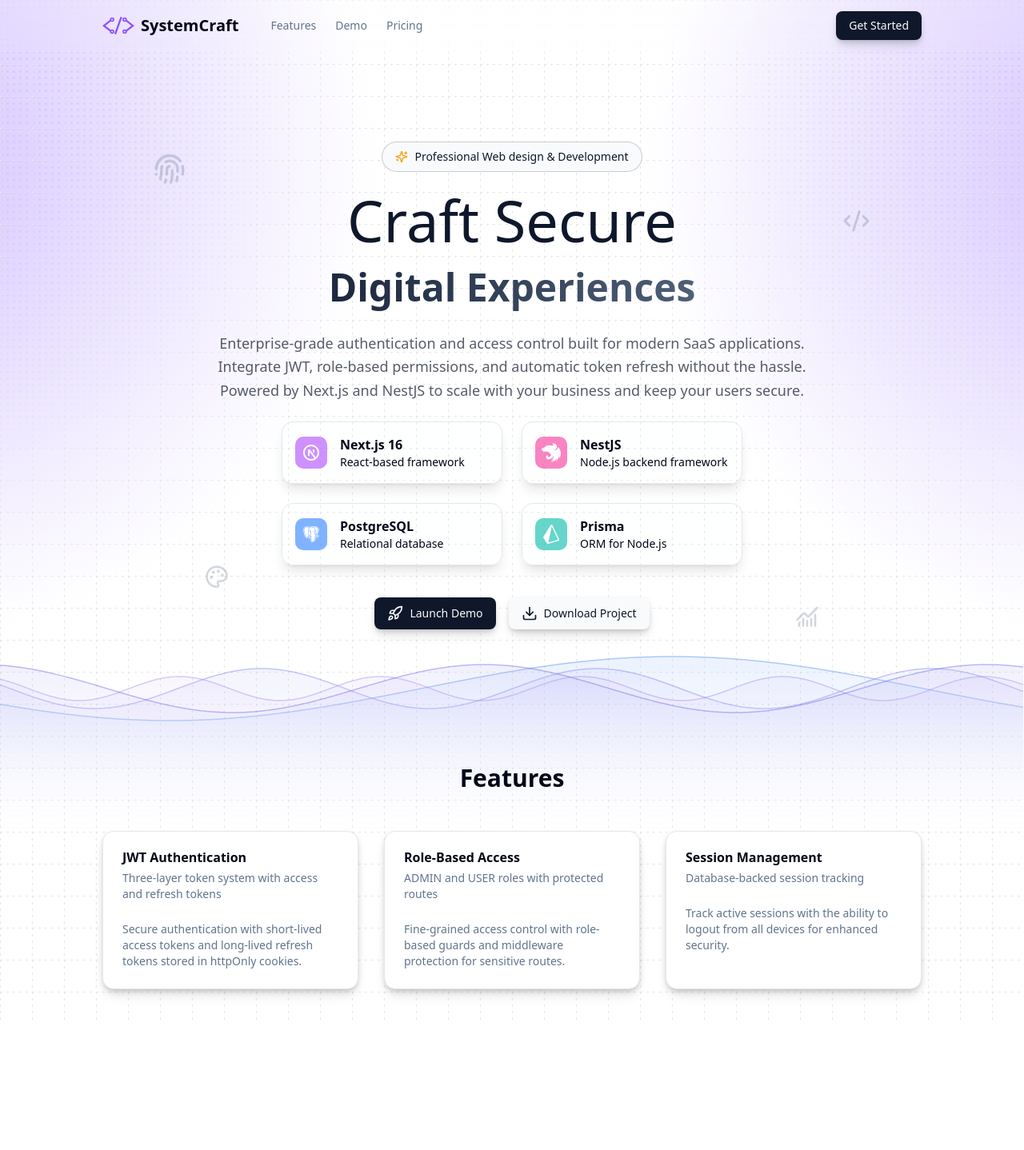
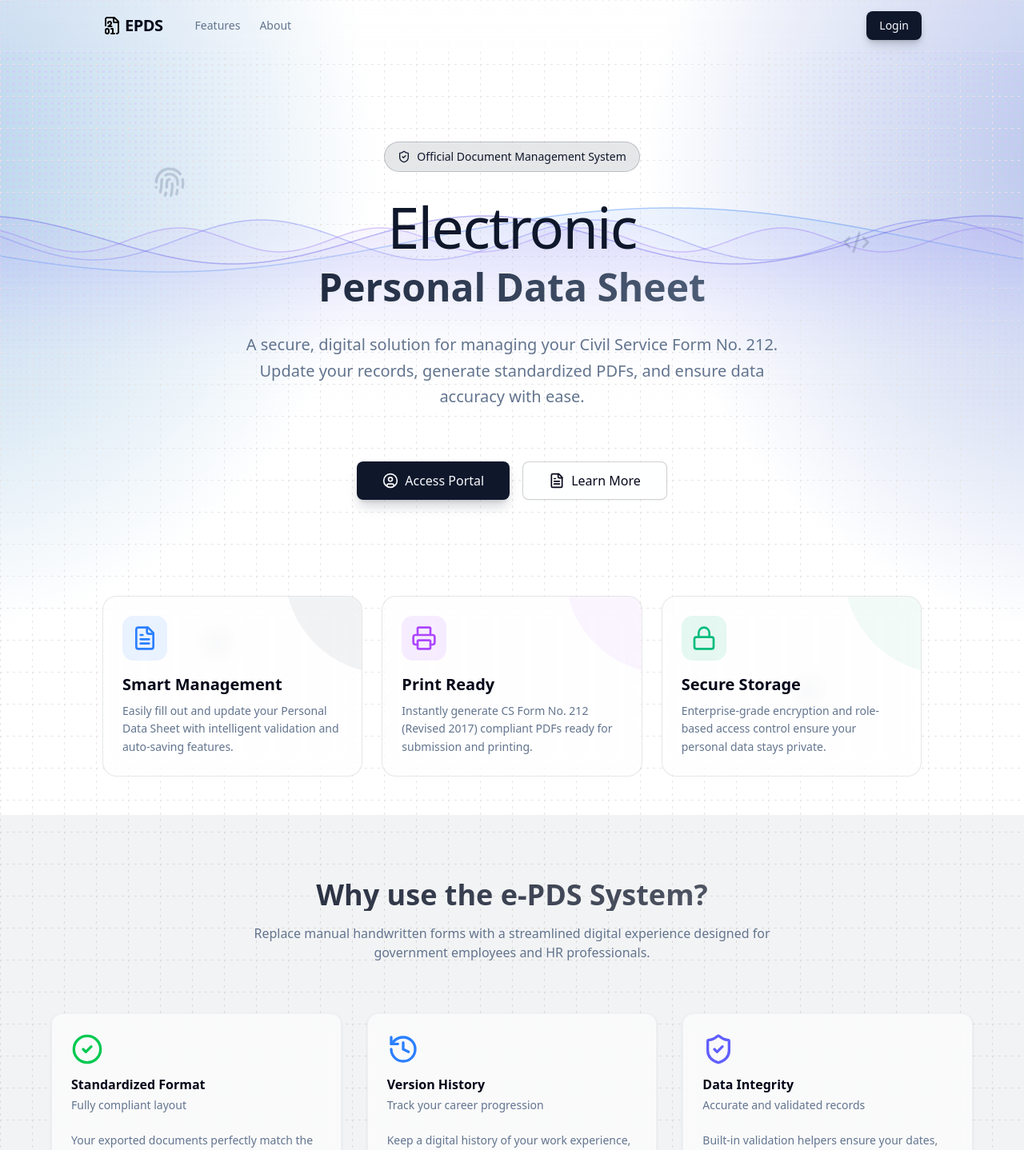
Before and after one commit to rayku-dev/SDO-HRMS, a Next.js app in the folder frontend/: page / in a window 1280 px wide. Shown: the top 1438 px of the page at 80% size. Before the commit the page ends 1277 px from the top, so only its background shows below. Built offline with nearby package versions, Linux system fonts and the light colour scheme.

Commit message:
update landing page

```diff
--- a/frontend/app/page.tsx
+++ b/frontend/app/page.tsx
@@ -1,10 +1,14 @@
 import Link from "next/link";
 import { Button } from "@/components/ui/button";
-import { DownloadIcon, Rocket, Sparkles } from "lucide-react";
-import { RiNextjsLine } from "react-icons/ri";
-import { SiNestjs } from "react-icons/si";
-import { BiLogoPostgresql } from "react-icons/bi";
-import { SiPrisma } from "react-icons/si";
+import {
+  FileText,
+  ShieldCheck,
+  Printer,
+  UserCircle,
+  CheckCircle2,
+  Lock,
+  History,
+} from "lucide-react";
 import {
   Card,
   CardContent,
@@ -20,13 +24,13 @@ import Header from "@/components/header";
 export default function HomePage() {
   return (
     <div
-      className="min-h-screen w-full relative"
+      className="min-h-screen w-full relative overflow-x-hidden"
       style={{
         backgroundImage: `
           linear-gradient(to right, transparent 1px, transparent 1px),
           linear-gradient(to bottom, transparent, transparent 1px),
-          radial-gradient(circle 600px at -10% 200px, #d5c5ff, transparent),
-          radial-gradient(circle 600px at 110% 200px, #d5c5ff, transparent)
+          radial-gradient(circle 600px at -10% 200px, #aecfe8, transparent),
+          radial-gradient(circle 600px at 110% 200px, #aebfe8, transparent)
         `,
         backgroundSize: `
           96px 64px,
@@ -37,145 +41,174 @@ export default function HomePage() {
       }}
     >
       <GridBackground />
-      <SoundWaveAnimation className="bottom-4 -translate-y-1/2" />
+      <SoundWaveAnimation className="translate-y-1/4 opacity-50" />
       <Header />
+
       {/* Hero Section */}
-      <section className="pb-4 relative">
+      <section className="pb-12 pt-8 relative">
         <FloatingIcons />
-        <div className="container mx-auto px-4 space-y-6">
-          <div className="max-w-3xl mx-auto text-center space-y-6 pb-8 pt-6 md:pb-12 md:pt-10 lg:py-28 overflow-hidden">
-            <div className="inline-flex items-center gap-2 px-4 py-2 rounded-full bg-primary-foreground border border-primary/20 mb-6 animate-fade-in-up">
-              <Sparkles className="w-4 h-4 text-amber-500" />
+        <div className="container mx-auto px-4 space-y-8">
+          <div className="max-w-4xl mx-auto text-center space-y-8 pt-10 md:pt-20 pb-12">
+            <div className="inline-flex items-center gap-2 px-4 py-2 rounded-full bg-primary/10 border border-primary/20 backdrop-blur-sm animate-fade-in-up">
+              <ShieldCheck className="w-4 h-4 text-primary" />
               <span className="text-sm font-medium text-primary">
-                Professional Web design & Development
+                Official Document Management System
               </span>
             </div>
-            <h1 className="font-mono text-5xl md:text-6xl lg:text-7xl text-primary text-balance">
-              Craft Secure
-            </h1>
-            <h1 className="font-semibold text-3xl md:text-4xl lg:text-5xl gradient-text text-balance pb-2">
-              Digital Experiences
-            </h1>
-            <p className="text-md sm:text-lg text-secondary-foreground/70 max-w-3xl mx-auto animate-fade-in-up animate-delay-100 leading-relaxed">
-              Enterprise‑grade authentication and access control built for
-              modern SaaS applications. Integrate JWT, role‑based permissions,
-              and automatic token refresh without the hassle. Powered by Next.js
-              and NestJS to scale with your business and keep your users secure.
+
+            <div className="space-y-4">
+              <h1 className="font-mono text-4xl sm:text-5xl md:text-6xl lg:text-7xl text-primary text-balance tracking-tight">
+                Electronic
+              </h1>
+              <h1 className="font-bold text-2xl sm:text-3xl md:text-4xl lg:text-5xl gradient-text text-balance">
+                Personal Data Sheet
+              </h1>
+            </div>
+
+            <p className="text-lg md:text-xl text-muted-foreground max-w-2xl mx-auto animate-fade-in-up animate-delay-100 leading-relaxed font-light">
+              A secure, digital solution for managing your Civil Service Form
+              No. 212. Update your records, generate standardized PDFs, and
+              ensure data accuracy with ease.
             </p>
 
-            {/* Tech Stack Section */}
-            <div className="grid md:grid-cols-2 gap-6 max-w-xl mx-auto text-start relative">
-              {/* Next.js */}
-              <div className="flex items-center bg-card/10 p-4 rounded-xl shadow-lg border border-border hover:border-accent/50 hover:shadow-xl transition-all">
-                <div className="w-10 h-10 bg-purple-500/60 rounded-lg flex items-center justify-center mr-4 shrink-0">
-                  <RiNextjsLine className="text-white text-2xl" />
+            <div className="flex flex-col sm:flex-row gap-4 justify-center pt-8 animate-fade-in-up animate-delay-200 relative z-10">
+              <Button
+                size="lg"
+                className="bg-primary text-primary-foreground hover:bg-primary/90 shadow-lg shadow-primary/20 hover:shadow-primary/40 transition-all duration-300 hover:scale-105 h-12 px-8 text-base"
+              >
+                <Link href="/login" className="flex items-center gap-2">
+                  <UserCircle className="size-5" />
+                  Access Portal
+                </Link>
+              </Button>
+              <Button
+                size="lg"
+                variant="outline"
+                className="bg-background/50 backdrop-blur-sm border-primary/20 hover:bg-primary/5 text-foreground hover:text-primary transition-all duration-300 hover:scale-105 h-12 px-8 text-base"
+              >
+                <Link href="#features" className="flex items-center gap-2">
+                  <FileText className="size-5" />
+                  Learn More
+                </Link>
+              </Button>
+            </div>
+          </div>
+
+          {/* Key Benefits Grid */}
+          <div className="grid md:grid-cols-3 gap-6 max-w-5xl mx-auto pt-10">
+            {/* Smart Management */}
+            <div className="group relative overflow-hidden bg-card/40 backdrop-blur-md p-6 rounded-2xl border border-primary/10 hover:border-primary/30 transition-all duration-300 hover:shadow-lg hover:shadow-primary/5">
+              <div className="absolute top-0 right-0 w-32 h-32 bg-primary/5 rounded-bl-full -mr-8 -mt-8 transition-transform group-hover:scale-110" />
+              <div className="relative z-10 flex flex-col items-start gap-4">
+                <div className="p-3 bg-blue-500/10 rounded-xl text-blue-500">
+                  <FileText className="size-8" />
                 </div>
                 <div>
-                  <p className="font-semibold">Next.js 16</p>
-                  <p className="text-sm">React-based framework</p>
-                </div>
-              </div>
-
-              {/* NestJS */}
-              <div className="flex items-center bg-card/10 p-4 rounded-xl shadow-lg border border-border hover:border-accent/50 hover:shadow-xl transition-all">
-                <div className="w-10 h-10 bg-pink-500/60 rounded-lg flex items-center justify-center mr-4 shrink-0">
-                  <SiNestjs className="text-white text-2xl" />
-                </div>
-                <div>
-                  <p className="font-semibold">NestJS</p>
-                  <p className="text-sm">Node.js backend framework</p>
-                </div>
-              </div>
-
-              {/* PostgreSQL */}
-              <div className="flex items-center bg-card/10 p-4 rounded-xl shadow-lg border border-border hover:border-accent/50 hover:shadow-xl transition-all">
-                <div className="w-10 h-10 bg-blue-500/60 rounded-lg flex items-center justify-center mr-4 shrink-0">
-                  <BiLogoPostgresql className="text-white text-2xl" />
-                </div>
-                <div>
-                  <p className="font-semibold">PostgreSQL</p>
-                  <p className="text-sm">Relational database</p>
-                </div>
-              </div>
-
-              {/* Prisma */}
-              <div className="flex items-center bg-card/10 p-4 rounded-xl shadow-lg border border-border hover:border-accent/50 hover:shadow-xl transition-all">
-                <div className="w-10 h-10 bg-teal-500/60 rounded-lg flex items-center justify-center mr-4 shrink-0">
-                  <SiPrisma className="text-white text-2xl" />
-                </div>
-                <div>
-                  <p className="font-semibold">Prisma</p>
-                  <p className="text-sm">ORM for Node.js</p>
+                  <h3 className="text-xl font-semibold mb-2">
+                    Smart Management
+                  </h3>
+                  <p className="text-muted-foreground text-sm leading-relaxed">
+                    Easily fill out and update your Personal Data Sheet with
+                    intelligent validation and auto-saving features.
+                  </p>
                 </div>
               </div>
             </div>
 
-            <div className="flex gap-4 justify-center pt-4 relative">
-              <Button
-                size="lg"
-                className="bg-primary text-primary-foreground hover:bg-primary/90 shadow-lg drop-shadow-md hover:shadow-xl transition-all duration-300 hover:scale-105"
-              >
-                <Rocket className="size-5" />
-                <Link href="/login">Launch Demo</Link>
-              </Button>
-              <Button
-                size="lg"
-                className="bg-primary-foreground text-primary hover:bg-primary-foreground/90 shadow-lg drop-shadow-md hover:shadow-xl transition-all duration-300 hover:scale-105"
-              >
-                <DownloadIcon className="size-5" />
-                <Link href="/register">Download Project</Link>
-              </Button>
+            {/* Print Ready */}
+            <div className="group relative overflow-hidden bg-card/40 backdrop-blur-md p-6 rounded-2xl border border-primary/10 hover:border-primary/30 transition-all duration-300 hover:shadow-lg hover:shadow-primary/5">
+              <div className="absolute top-0 right-0 w-32 h-32 bg-purple-500/5 rounded-bl-full -mr-8 -mt-8 transition-transform group-hover:scale-110" />
+              <div className="relative z-10 flex flex-col items-start gap-4">
+                <div className="p-3 bg-purple-500/10 rounded-xl text-purple-500">
+                  <Printer className="size-8" />
+                </div>
+                <div>
+                  <h3 className="text-xl font-semibold mb-2">Print Ready</h3>
+                  <p className="text-muted-foreground text-sm leading-relaxed">
+                    Instantly generate CS Form No. 212 (Revised 2017) compliant
+                    PDFs ready for submission and printing.
+                  </p>
+                </div>
+              </div>
+            </div>
+
+            {/* Secure & Private */}
+            <div className="group relative overflow-hidden bg-card/40 backdrop-blur-md p-6 rounded-2xl border border-primary/10 hover:border-primary/30 transition-all duration-300 hover:shadow-lg hover:shadow-primary/5">
+              <div className="absolute top-0 right-0 w-32 h-32 bg-emerald-500/5 rounded-bl-full -mr-8 -mt-8 transition-transform group-hover:scale-110" />
+              <div className="relative z-10 flex flex-col items-start gap-4">
+                <div className="p-3 bg-emerald-500/10 rounded-xl text-emerald-500">
+                  <Lock className="size-8" />
+                </div>
+                <div>
+                  <h3 className="text-xl font-semibold mb-2">Secure Storage</h3>
+                  <p className="text-muted-foreground text-sm leading-relaxed">
+                    Enterprise-grade encryption and role-based access control
+                    ensure your personal data stays private.
+                  </p>
+                </div>
+              </div>
             </div>
           </div>
         </div>
       </section>
 
-      {/* Features Section */}
-      <section className="py-10 relative">
+      {/* Detailed Features Section */}
+      <section id="features" className="py-20 relative bg-primary/5">
         <div className="container mx-auto px-4">
-          <h2 className="text-3xl font-bold text-center mb-12">Features</h2>
-          <div className="grid md:grid-cols-3 gap-8 max-w-5xl mx-auto">
-            <Card className="shadow-lg drop-shadow-md hover:shadow-xl hover:border-accent/50 transition-all duration-300">
+          <div className="text-center mb-16 space-y-4">
+            <h2 className="text-3xl md:text-4xl font-bold bg-clip-text text-transparent bg-gradient-to-r from-primary to-primary/60">
+              Why use the e-PDS System?
+            </h2>
+            <p className="text-muted-foreground max-w-2xl mx-auto">
+              Replace manual handwritten forms with a streamlined digital
+              experience designed for government employees and HR professionals.
+            </p>
+          </div>
+
+          <div className="grid md:grid-cols-2 lg:grid-cols-3 gap-8 max-w-6xl mx-auto">
+            <Card className="bg-background/60 backdrop-blur-sm border-border/50 shadow-sm hover:shadow-md transition-all duration-300">
               <CardHeader>
-                <CardTitle>JWT Authentication</CardTitle>
+                <CheckCircle2 className="w-10 h-10 text-green-500 mb-2" />
+                <CardTitle>Standardized Format</CardTitle>
+                <CardDescription>Fully compliant layout</CardDescription>
+              </CardHeader>
+              <CardContent>
+                <p className="text-sm text-muted-foreground">
+                  Your exported documents perfectly match the Civil Service
+                  Commission's required format, eliminating rejection risks due
+                  to formatting errors.
+                </p>
+              </CardContent>
+            </Card>
+
+            <Card className="bg-background/60 backdrop-blur-sm border-border/50 shadow-sm hover:shadow-md transition-all duration-300">
+              <CardHeader>
+                <History className="w-10 h-10 text-blue-500 mb-2" />
+                <CardTitle>Version History</CardTitle>
+                <CardDescription>Track your career progression</CardDescription>
+              </CardHeader>
+              <CardContent>
+                <p className="text-sm text-muted-foreground">
+                  Keep a digital history of your work experience, educational
+                  background, and achievements. easily look back at your career
+                  milestones.
+                </p>
+              </CardContent>
+            </Card>
+
+            <Card className="bg-background/60 backdrop-blur-sm border-border/50 shadow-sm hover:shadow-md transition-all duration-300">
+              <CardHeader>
+                <ShieldCheck className="w-10 h-10 text-indigo-500 mb-2" />
+                <CardTitle>Data Integrity</CardTitle>
                 <CardDescription>
-                  Three-layer token system with access and refresh tokens
+                  Accurate and validated records
                 </CardDescription>
               </CardHeader>
               <CardContent>
                 <p className="text-sm text-muted-foreground">
-                  Secure authentication with short-lived access tokens and
-                  long-lived refresh tokens stored in httpOnly cookies.
-                </p>
-              </CardContent>
-            </Card>
-
-            <Card className="shadow-lg drop-shadow-md hover:shadow-xl hover:border-accent/50 transition-all duration-300">
-              <CardHeader>
-                <CardTitle>Role-Based Access</CardTitle>
-                <CardDescription>
-                  ADMIN and USER roles with protected routes
-                </CardDescription>
-              </CardHeader>
-              <CardContent>
-                <p className="text-sm text-muted-foreground">
-                  Fine-grained access control with role-based guards and
-                  middleware protection for sensitive routes.
-                </p>
-              </CardContent>
-            </Card>
-
-            <Card className="shadow-lg drop-shadow-md hover:shadow-xl hover:border-accent/50 transition-all duration-300">
-              <CardHeader>
-                <CardTitle>Session Management</CardTitle>
-                <CardDescription>
-                  Database-backed session tracking
-                </CardDescription>
-              </CardHeader>
-              <CardContent>
-                <p className="text-sm text-muted-foreground">
-                  Track active sessions with the ability to logout from all
-                  devices for enhanced security.
+                  Built-in validation helpers ensure your dates, names, and
+                  other critical information are entered correctly before
+                  submission.
                 </p>
               </CardContent>
             </Card>
@@ -185,5 +218,3 @@ export default function HomePage() {
     </div>
   );
 }
-
-// here is a sample code for frontend/app/page.tsx
--- a/frontend/components/header.tsx
+++ b/frontend/components/header.tsx
@@ -1,15 +1,19 @@
-import AppIcon from "@/components/icons/app-icon";
 import Link from "next/link";
 import { Button } from "./ui/button";
+import Logo201 from "./icons/epds-icon";
 
 export default function Header() {
   return (
     <header className="sticky top-0 z-40 w-full backdrop-blur-md bg-white/5 border-b border-white/10">
       <div className="container max-w-5xl flex h-16 items-center space-x-4 sm:justify-between sm:space-x-0 mx-auto">
         <div className="flex gap-6 md:gap-10">
-          <Link href="/" className="flex items-center space-x-2">
-            <AppIcon className="h-10 w-10 text-violet-500" />
-            <span className="inline-block font-bold text-xl">SystemCraft</span>
+          <Link href="/" className="flex items-center space-x-1">
+            <div className="rounded-md">
+              <Logo201 className="h-6 w-6 text-primary" />
+            </div>
+            <span className="inline-block font-bold text-xl tracking-tight">
+              EPDS
+            </span>
           </Link>
           <nav className="hidden gap-6 md:flex">
             <Link
@@ -19,16 +23,10 @@ export default function Header() {
               Features
             </Link>
             <Link
-              href="#demo"
+              href="/about"
               className="flex items-center text-sm font-medium text-muted-foreground transition-colors hover:text-primary"
             >
-              Demo
-            </Link>
-            <Link
-              href="#pricing"
-              className="flex items-center text-sm font-medium text-muted-foreground transition-colors hover:text-primary"
-            >
-              Pricing
+              About
             </Link>
           </nav>
         </div>
@@ -37,7 +35,7 @@ export default function Header() {
             asChild
             className="bg-primary text-primary-foreground hover:bg-primary/90 shadow-lg drop-shadow-md hover:shadow-xl transition-all duration-300 hover:scale-105"
           >
-            <Link href="/login">Get Started</Link>
+            <Link href="/login">Login</Link>
           </Button>
         </div>
       </div>
--- /dev/null
+++ b/frontend/components/icons/epds-icon.tsx
@@ -0,0 +1,65 @@
+import React from "react";
+import { JSX } from "react/jsx-runtime";
+
+const Logo201 = (
+  props: JSX.IntrinsicAttributes & React.SVGProps<SVGSVGElement>,
+) => (
+  <svg
+    width={24}
+    height={24}
+    viewBox="0 0 24 24"
+    fill="none"
+    xmlns="http://www.w3.org/2000/svg"
+    {...props} // allows you to pass className, style, etc.
+  >
+    <path
+      d="M4 12V4.00001C4 3.46957 4.21071 2.96087 4.58579 2.58579C4.96086 2.21072 5.46957 2.00001 6 2.00001H14C14.3169 1.99923 14.6308 2.06122 14.9236 2.18239C15.2164 2.30357 15.4823 2.48153 15.706 2.70601L19.294 6.29401C19.5185 6.51768 19.6964 6.78359 19.8176 7.0764C19.9388 7.36921 20.0008 7.68312 20 8.00001V20C20 20.5304 19.7893 21.0391 19.4142 21.4142C19.0391 21.7893 18.5304 22 18 22"
+      stroke="black"
+      strokeWidth={2}
+      strokeLinecap="round"
+      strokeLinejoin="round"
+    />
+    <path
+      d="M14 2V7C14 7.26522 14.1054 7.51957 14.2929 7.70711C14.4804 7.89464 14.7348 8 15 8H20"
+      stroke="black"
+      strokeWidth={2}
+      strokeLinecap="round"
+      strokeLinejoin="round"
+    />
+    <path
+      d="M11 16H13V22"
+      stroke="black"
+      strokeWidth={2}
+      strokeLinecap="round"
+      strokeLinejoin="round"
+    />
+    <path
+      d="M11 22H15"
+      stroke="black"
+      strokeWidth={2}
+      strokeLinecap="round"
+      strokeLinejoin="round"
+    />
+    <path
+      d="M8 18C8 16.8954 7.10457 16 6 16C4.89543 16 4 16.8954 4 18V20C4 21.1046 4.89543 22 6 22C7.10457 22 8 21.1046 8 20V18Z"
+      stroke="black"
+      strokeWidth={2}
+      strokeLinecap="round"
+      strokeLinejoin="round"
+    />
+    <path
+      d="M7 9C7 8 8 7 9 7C10.5 7 11 8 11 9C11 10 10.5 10.5 10.5 10.5L7.5 13"
+      stroke="black"
+      strokeWidth={2}
+      strokeLinecap="round"
+    />
+    <path
+      d="M7.5 13H11.5"
+      stroke="black"
+      strokeWidth={2}
+      strokeLinecap="round"
+    />
+  </svg>
+);
+
+export default Logo201;
```
